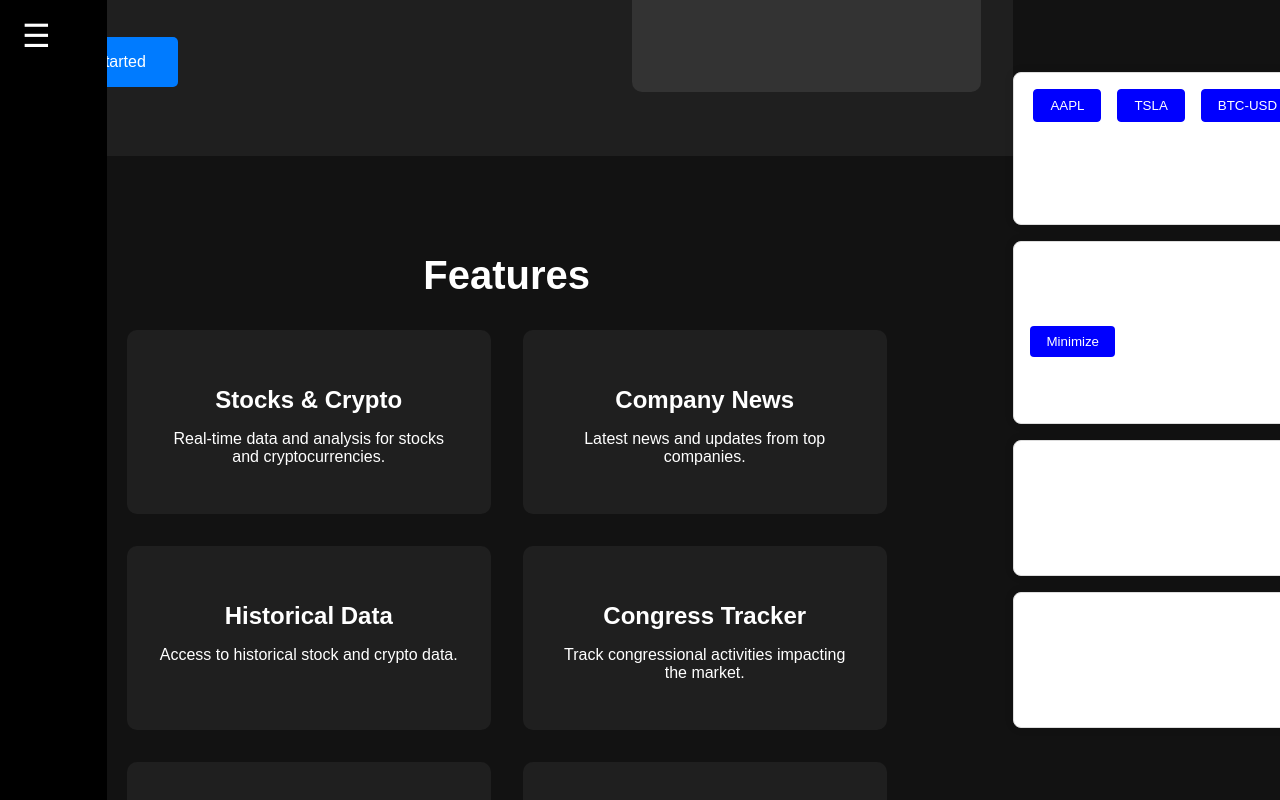
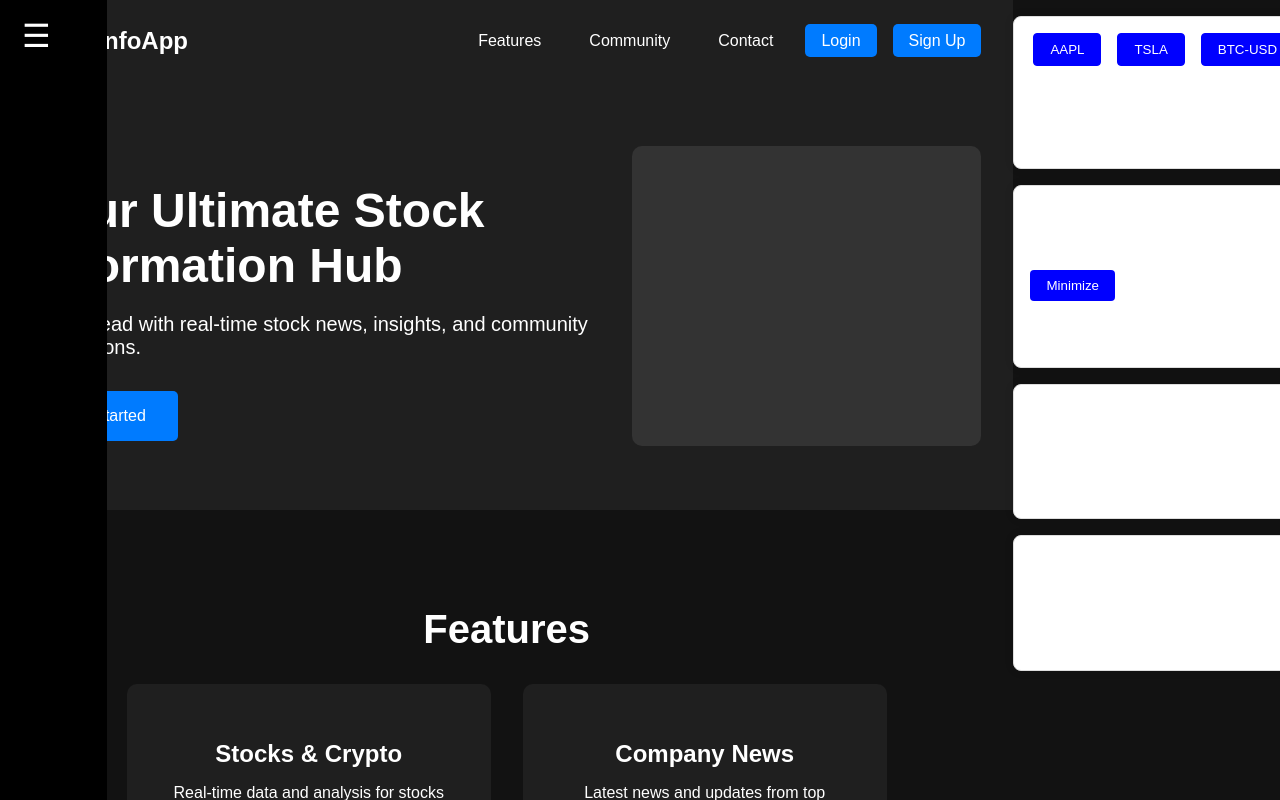
Before and after one commit to epbladerunner/frontend_stock_app, a React (Create React App) app: page / in a window 1280 px wide. Shown: the top 800 px of the page. Built offline with nearby package versions, Linux system fonts and the light colour scheme.

Commit message:
get rid of .app stylings

```diff
--- a/src/App.css
+++ b/src/App.css
@@ -13,7 +13,7 @@
   }
 }
 
-.App-header {
+/* .App-header {
   background-color: #282c34;
   min-height: 100vh;
   display: flex;
@@ -22,29 +22,29 @@
   justify-content: center;
   font-size: calc(10px + 2vmin);
   color: white;
-}
+} */
 
-.App-link {
+/* .App-link {
   color: #61dafb;
-}
+} */
 
-@keyframes App-logo-spin {
+/* @keyframes App-logo-spin {
   from {
     transform: rotate(0deg);
   }
   to {
     transform: rotate(360deg);
   }
-}
+} */
 
 
 .app {
   font-family: Arial, sans-serif;
   display: flex;
-  justify-content: center;
-  align-items: center;
-  height: 100vh;
-  position: relative;
+  /* justify-content: center; */
+  /* align-items: center; */
+  /* height: 100vh; */
+  /* position: relative; */
 }
 
 .hamburger-menu {
```
